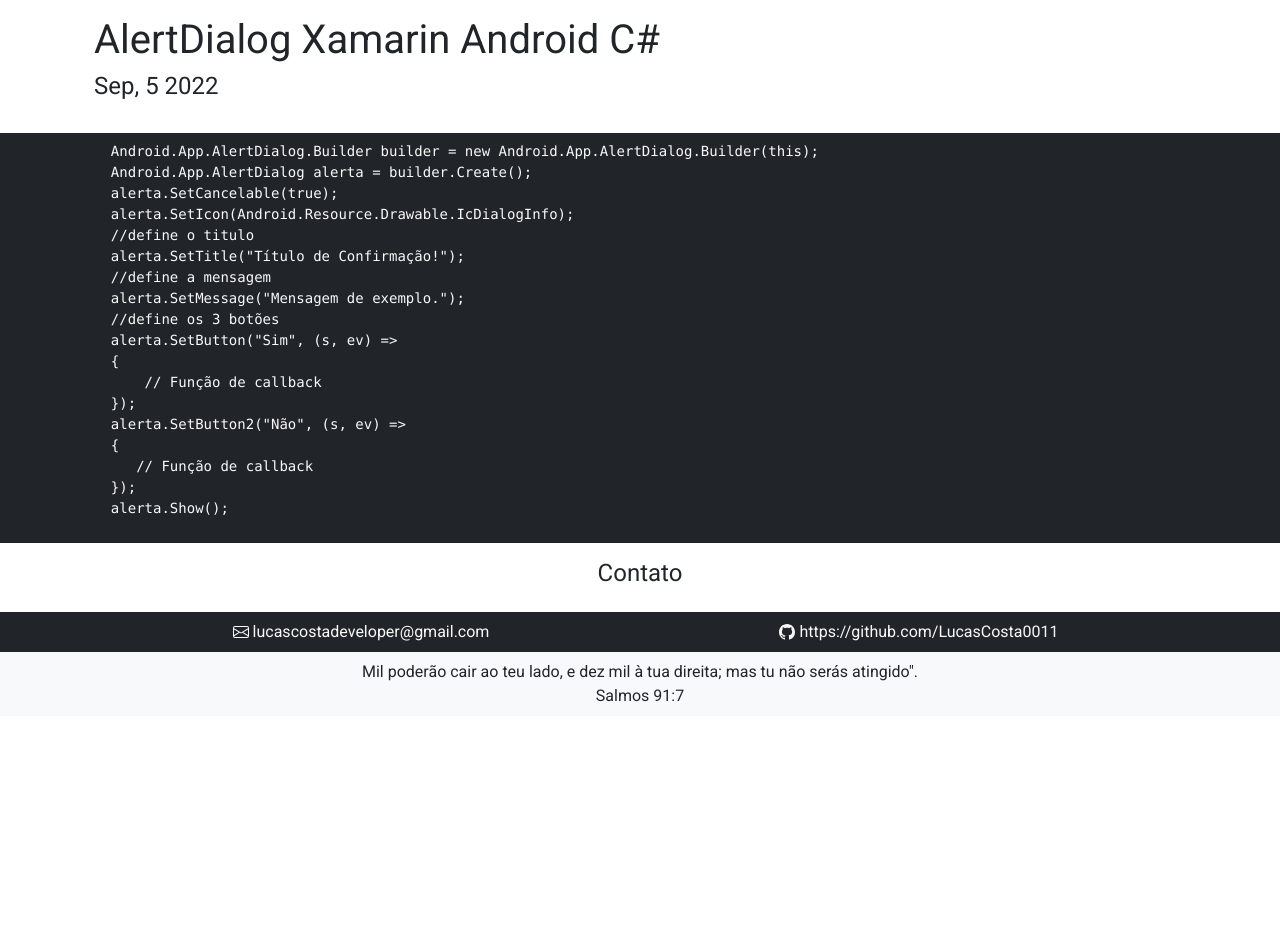
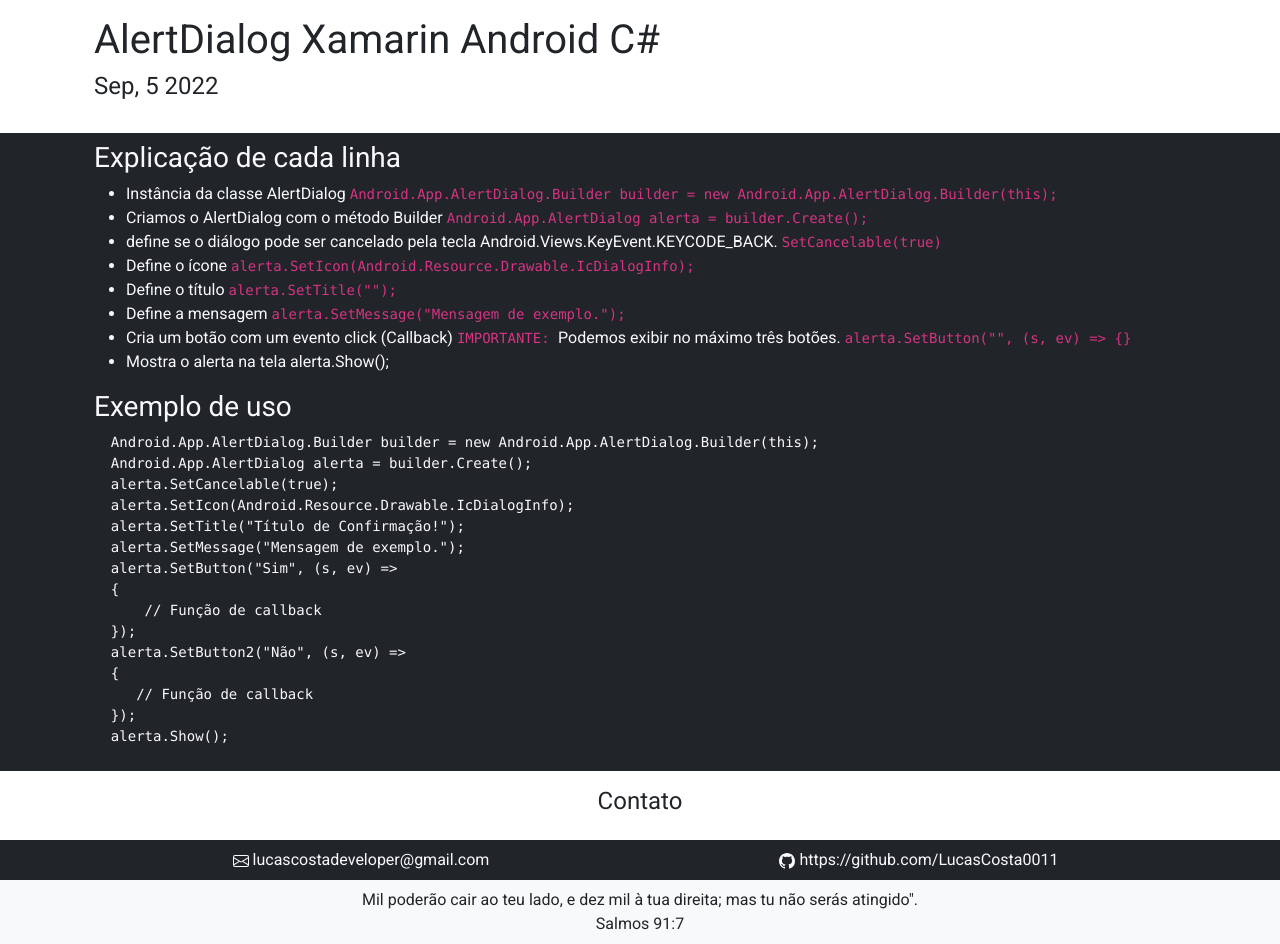
Before and after one commit to LucasCosta0011/LucasCosta0011.github.io, a Jekyll site: the page built from _posts/2022-09-05-AlertDialog-Xamarin.Android-C#.md, in a window 1280 px wide. Built offline with Jekyll 4.4.1, drawn with Linux system fonts in a browser that asks for light colours; before the commit the page ends 900 px from its top, so only the background shows below that.

Commit message:
Update 2022-09-05-AlertDialog-Xamarin.Android-C#.md

````diff
--- a/_posts/2022-09-05-AlertDialog-Xamarin.Android-C#.md
+++ b/_posts/2022-09-05-AlertDialog-Xamarin.Android-C#.md
@@ -7,16 +7,34 @@ frase: 'Mil poderão cair ao teu lado, e dez mil à tua direita; mas tu não ser
 pag: Salmos 91:7
 ---
 
+### Explicação de cada linha
+
+- Instância da classe AlertDialog
+``` Android.App.AlertDialog.Builder builder = new Android.App.AlertDialog.Builder(this); ```
+- Criamos o AlertDialog com o método Builder
+``` Android.App.AlertDialog alerta = builder.Create(); ```
+- define se o diálogo pode ser cancelado pela tecla Android.Views.KeyEvent.KEYCODE_BACK.
+``` SetCancelable(true)  ```
+- Define o ícone
+``` alerta.SetIcon(Android.Resource.Drawable.IcDialogInfo); ```
+- Define o título
+``` alerta.SetTitle(""); ```
+- Define a mensagem
+``` alerta.SetMessage("Mensagem de exemplo."); ```
+- Cria um botão com um evento click (Callback)  `IMPORTANTE: `Podemos exibir no máximo três botões.
+``` alerta.SetButton("", (s, ev) => {} ```
+- Mostra o alerta na tela
+alerta.Show();
+
+### Exemplo de uso
+
 ```
   Android.App.AlertDialog.Builder builder = new Android.App.AlertDialog.Builder(this);
   Android.App.AlertDialog alerta = builder.Create();
   alerta.SetCancelable(true);
   alerta.SetIcon(Android.Resource.Drawable.IcDialogInfo);
-  //define o titulo
   alerta.SetTitle("Título de Confirmação!");
-  //define a mensagem
   alerta.SetMessage("Mensagem de exemplo.");
-  //define os 3 botões
   alerta.SetButton("Sim", (s, ev) =>
   {
       // Função de callback
````
